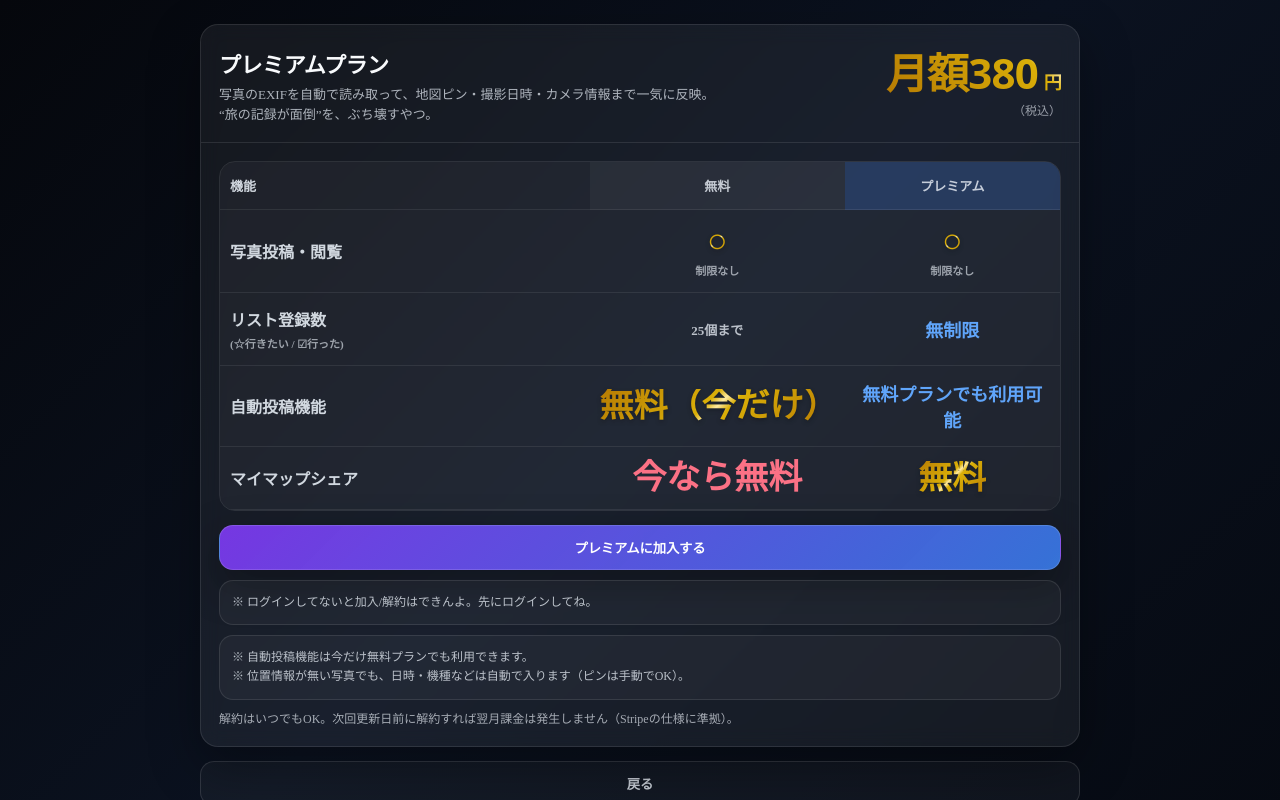
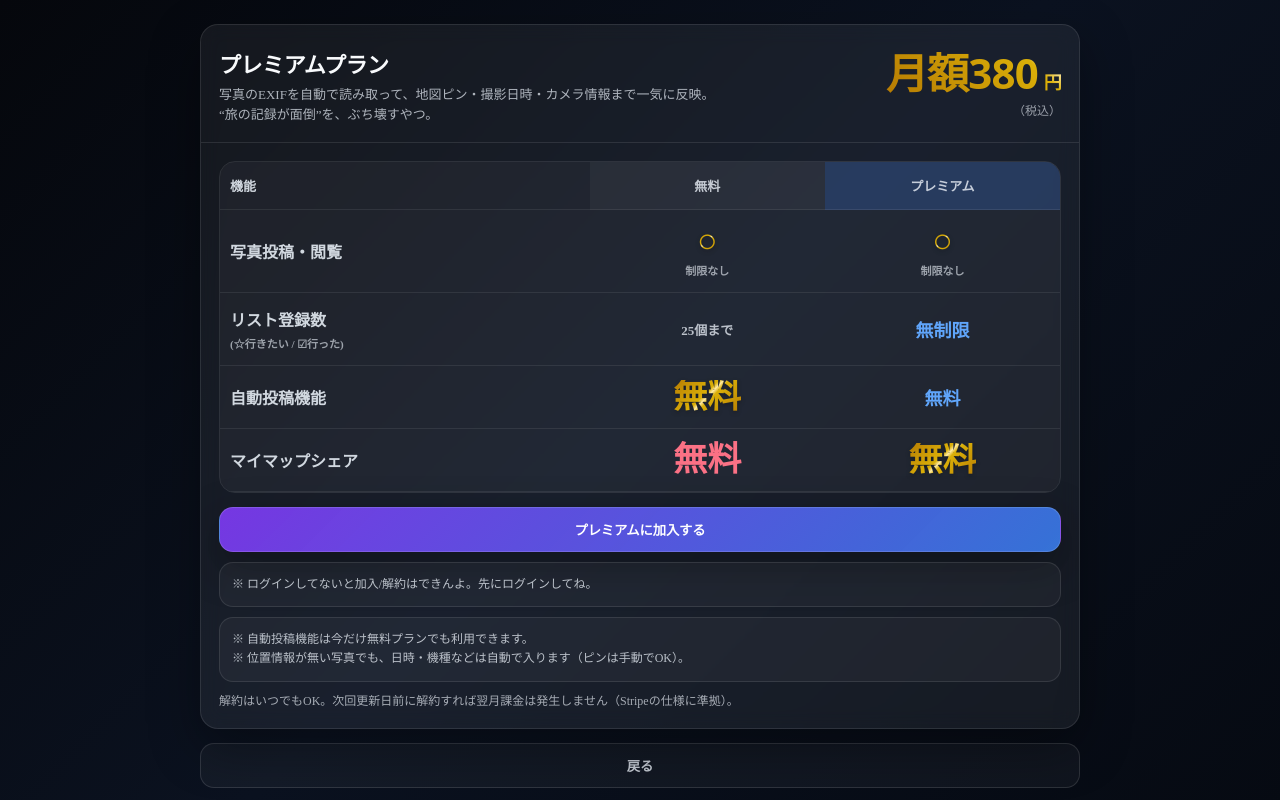
Before and after one commit to sakasakainfinity-dotcom/travel-memory, a Next.js app: page /plans in a window 1280 px wide. Built offline with nearby package versions, Linux system fonts and the light colour scheme; no server answers.

Commit message:
Update page.tsx

```diff
--- a/src/app/plans/page.tsx
+++ b/src/app/plans/page.tsx
@@ -349,17 +349,17 @@ export default function PlansPage() {
                   <tr>
                     <td className="feature">自動投稿機能</td>
                     <td style={{ fontSize: 13, color: "rgba(226,232,240,0.8)", fontWeight: 800 }}>
-                      {autoPostFreeForAll ? <span className="yes">無料（今だけ）</span> : `${AUTO_POST_FREE_DAILY_LIMIT}日1回無料`}
+                      {autoPostFreeForAll ? <span className="yes">無料</span> : `${AUTO_POST_FREE_DAILY_LIMIT}日1回無料`}
                     </td>
                     <td>
-                      {autoPostFreeForAll ? <span className="highlightText">無料プランでも利用可能</span> : <span className="highlightText">EXIF自動投稿 無制限</span>}
+                      {autoPostFreeForAll ? <span className="highlightText">無料</span> : <span className="highlightText">EXIF自動投稿 無制限</span>}
                     </td>
                   </tr>
 
                   <tr>
                     <td className="feature">マイマップシェア</td>
                     <td>
-                      <span className="no">今なら無料</span>
+                      <span className="no">無料</span>
                     </td>
                     <td>
                       <span className="yes">無料</span>
```
